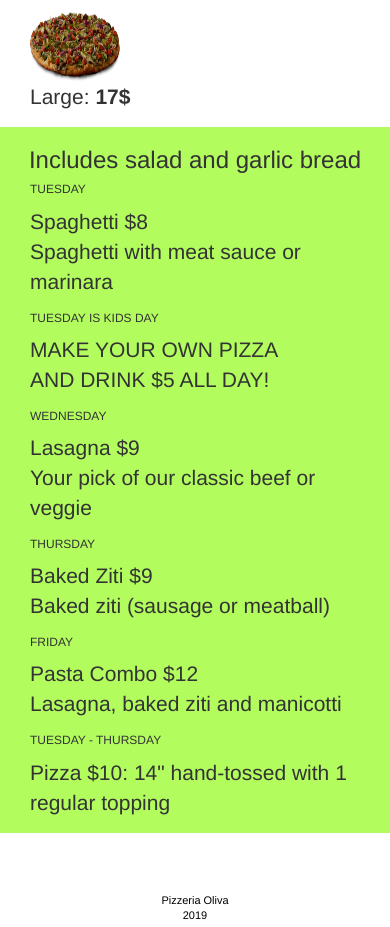
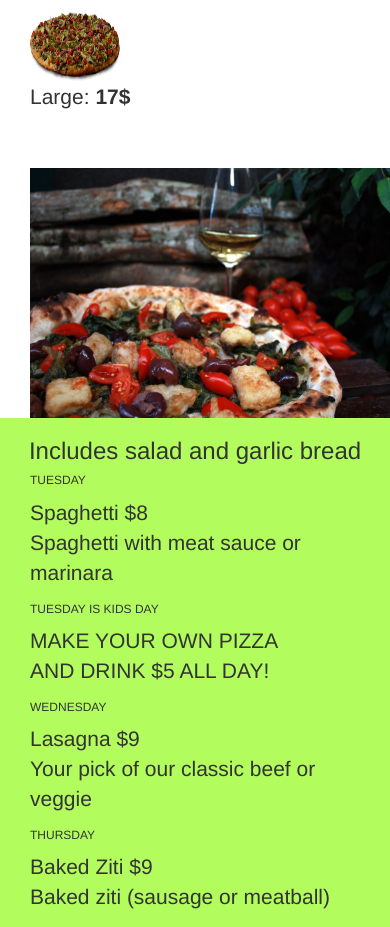
Before and after one commit to Belie06Loryn/PizzaPlace, a plain HTML site: page index.html in a window 390 px wide. Shown: the part 1429-2356 px from the top of the page. Drawn offline with nearby package versions, Linux system fonts and the light colour scheme.

Commit message:
adding an image

```diff
--- a/index.html
+++ b/index.html
@@ -37,7 +37,11 @@
                 <a href="#orde"><img src="Images/bb988e5f25f4e44e52be001ffbaafe2c.jpg" class="piza"></a><p class="pizas">Medium: <strong>12$</strong></p>
                 <a href="#orde"><img src="Images/Gourmet_Veggie.png" class="piza"></a><p class="pizas">Large: <strong>17$</strong></p>
             </div>
-
+            <div class="col-md-4 col-lg-4"></div>
+            <div class="col-md-4 col-lg-4">
+                <br><br>
+                <img src="Images/1204.jpg"  style="width: 400px; height:250px;" >
+            </div>
         </div>
 
         <div class="container" style="background-color: rgb(178, 252, 94);">
```
